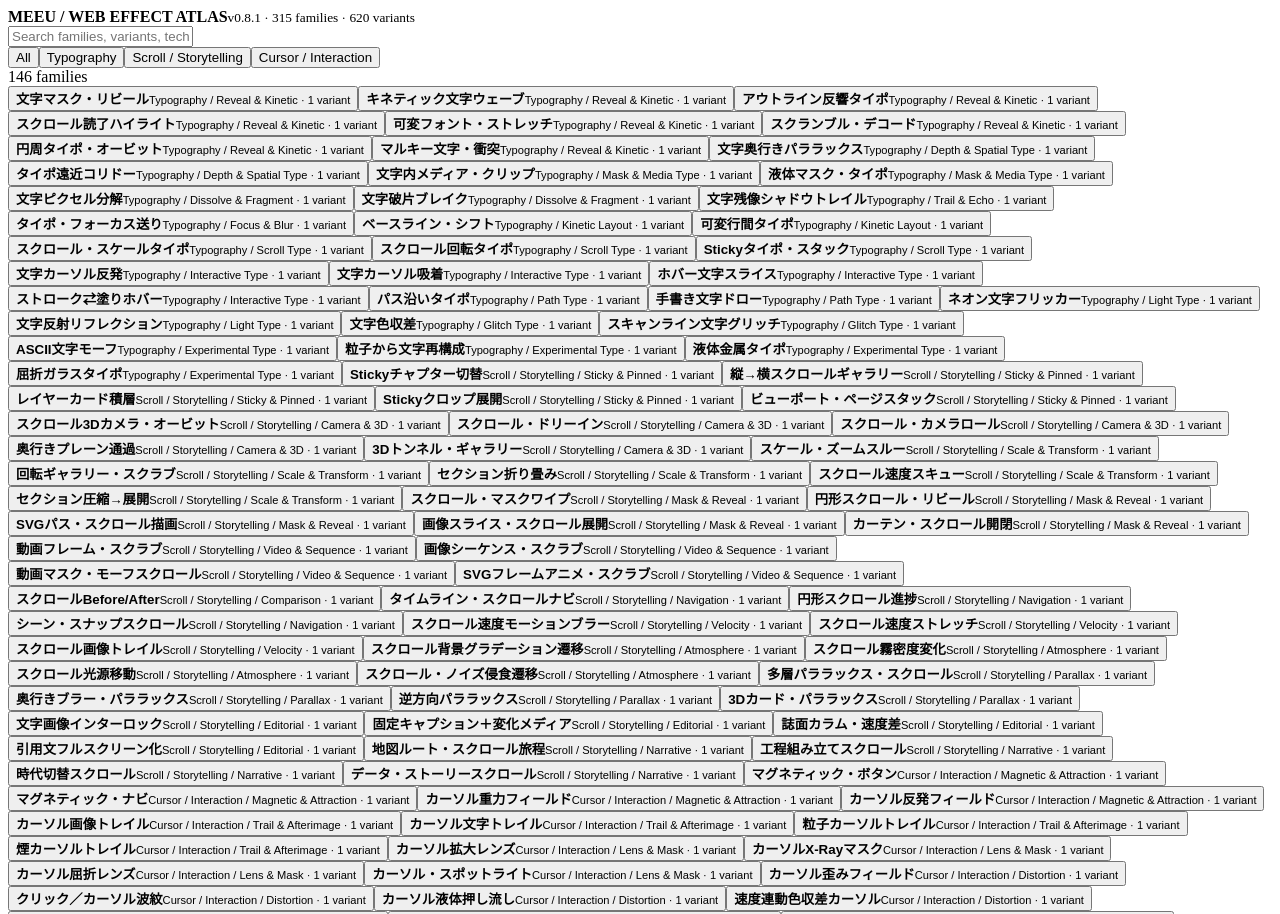
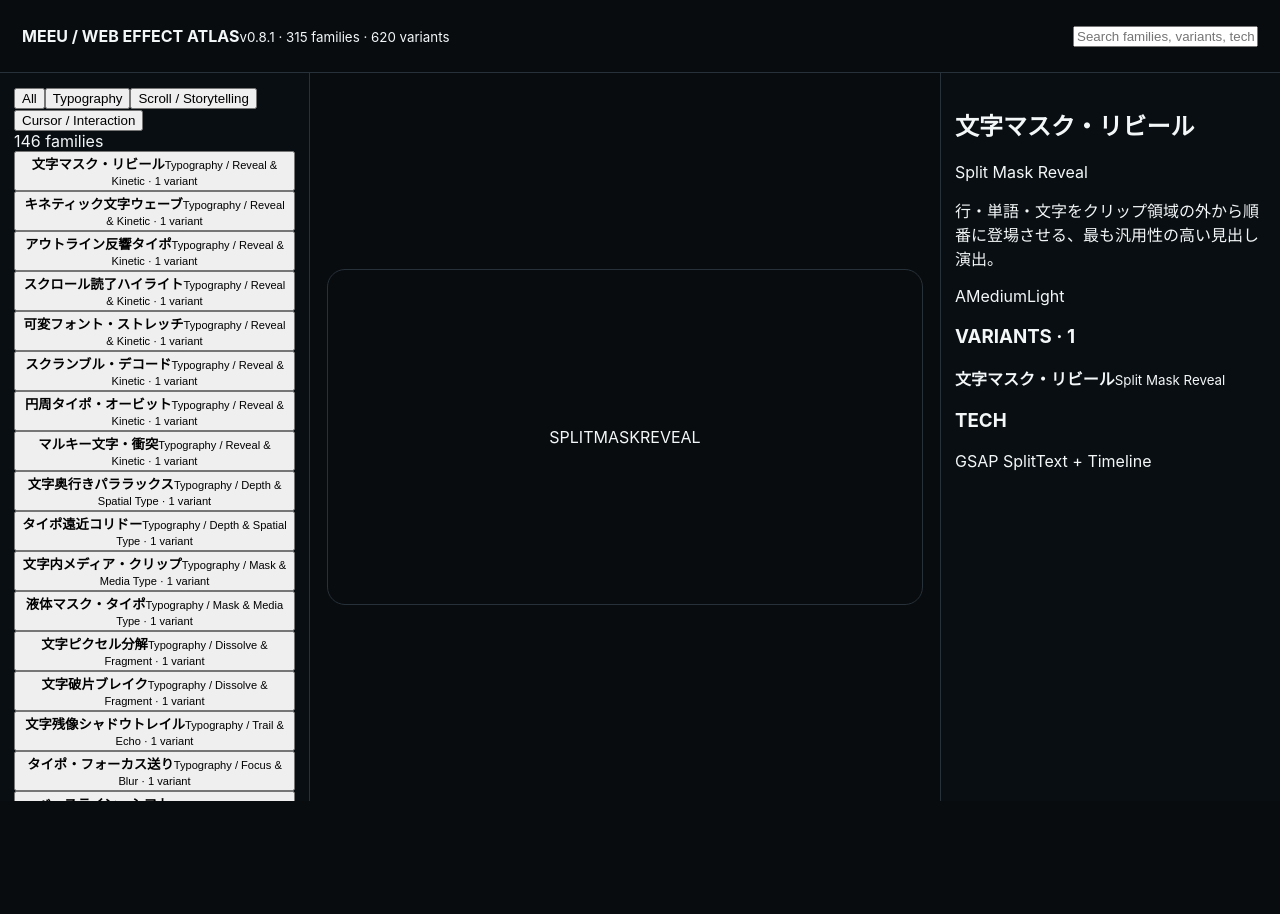
Before and after one commit to taskmoonedge-lab/meeu-web-effect-atlas, a website built with Vite: page index.html in a window 1280 px wide. Shown: the top 914 px of the page. After the commit the page ends 801 px from the top, so only its background shows below. Built offline with nearby package versions, Linux system fonts and the light colour scheme.

Commit message:
fix: bundle stylesheet through Vite entry and add critical layout fallback

```diff
--- a/index.html
+++ b/index.html
@@ -1 +1 @@
-<!doctype html><html><head><meta charset="UTF-8"><meta name="viewport" content="width=device-width,initial-scale=1"><title>MEEU Web Effect Atlas</title><link rel="stylesheet" href="/src/style.css"></head><body><div id="app"></div><script type="module" src="/src/main.js"></script></body></html>
+<!doctype html><html><head><meta charset="UTF-8"><meta name="viewport" content="width=device-width,initial-scale=1"><title>MEEU Web Effect Atlas</title><style>html,body,#app{margin:0;height:100%;background:#080c0f;color:#f4f7f8;font-family:Inter,system-ui,sans-serif}body{overflow:hidden}header{height:72px;border-bottom:1px solid #273139;display:flex;align-items:center;justify-content:space-between;padding:0 22px}main{height:calc(100% - 72px);display:grid;grid-template-columns:310px minmax(0,1fr) 340px}.menu,.detail{overflow:auto;padding:14px;background:#090e12}.menu{border-right:1px solid #273139}.detail{border-left:1px solid #273139}section{padding:18px;display:grid;place-items:center}.stage{width:100%;aspect-ratio:16/9;border:1px solid #273139;border-radius:18px;display:grid;place-items:center;overflow:hidden}</style></head><body><div id="app"></div><script type="module">import '/src/style.css';import '/src/main.js';</script></body></html>
```
